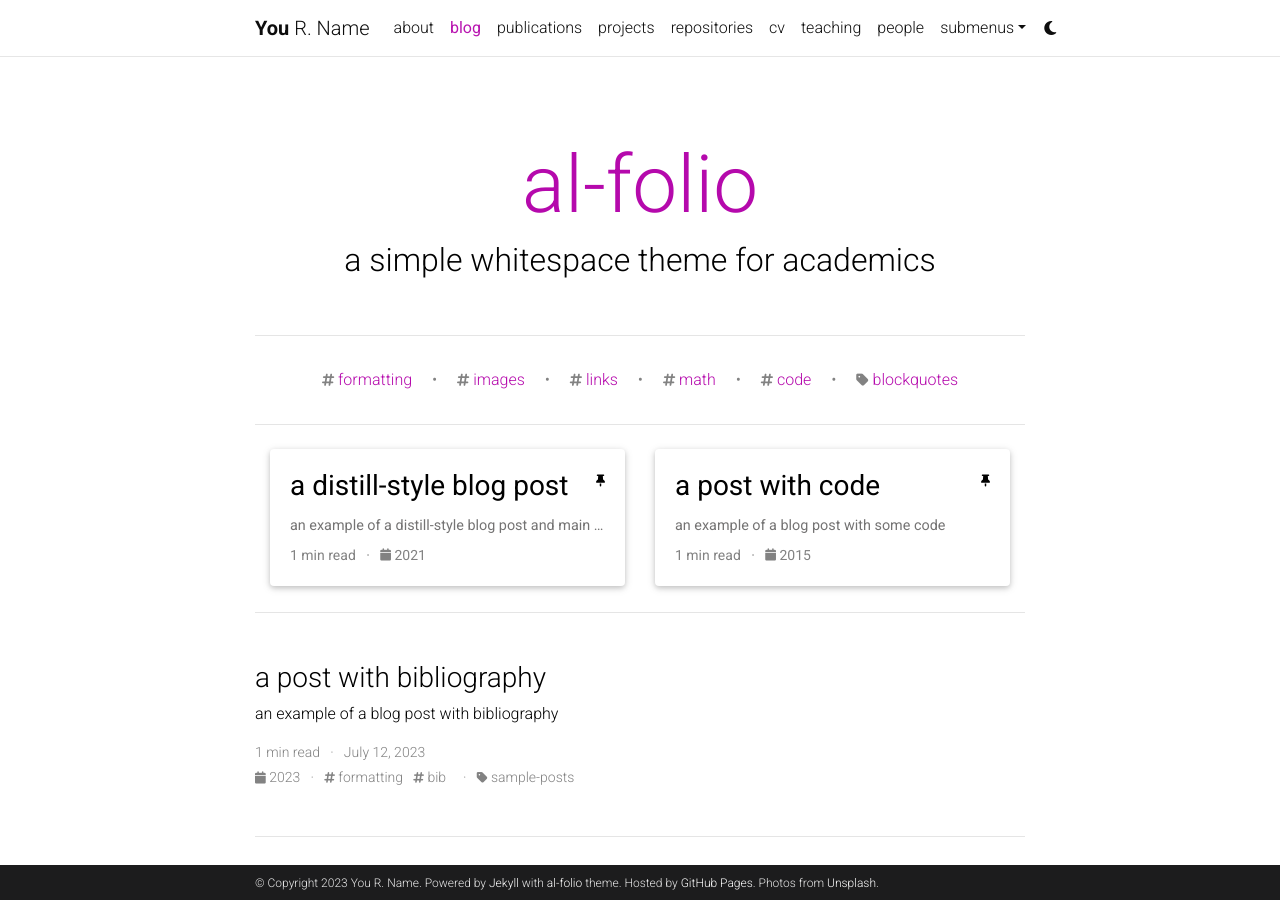
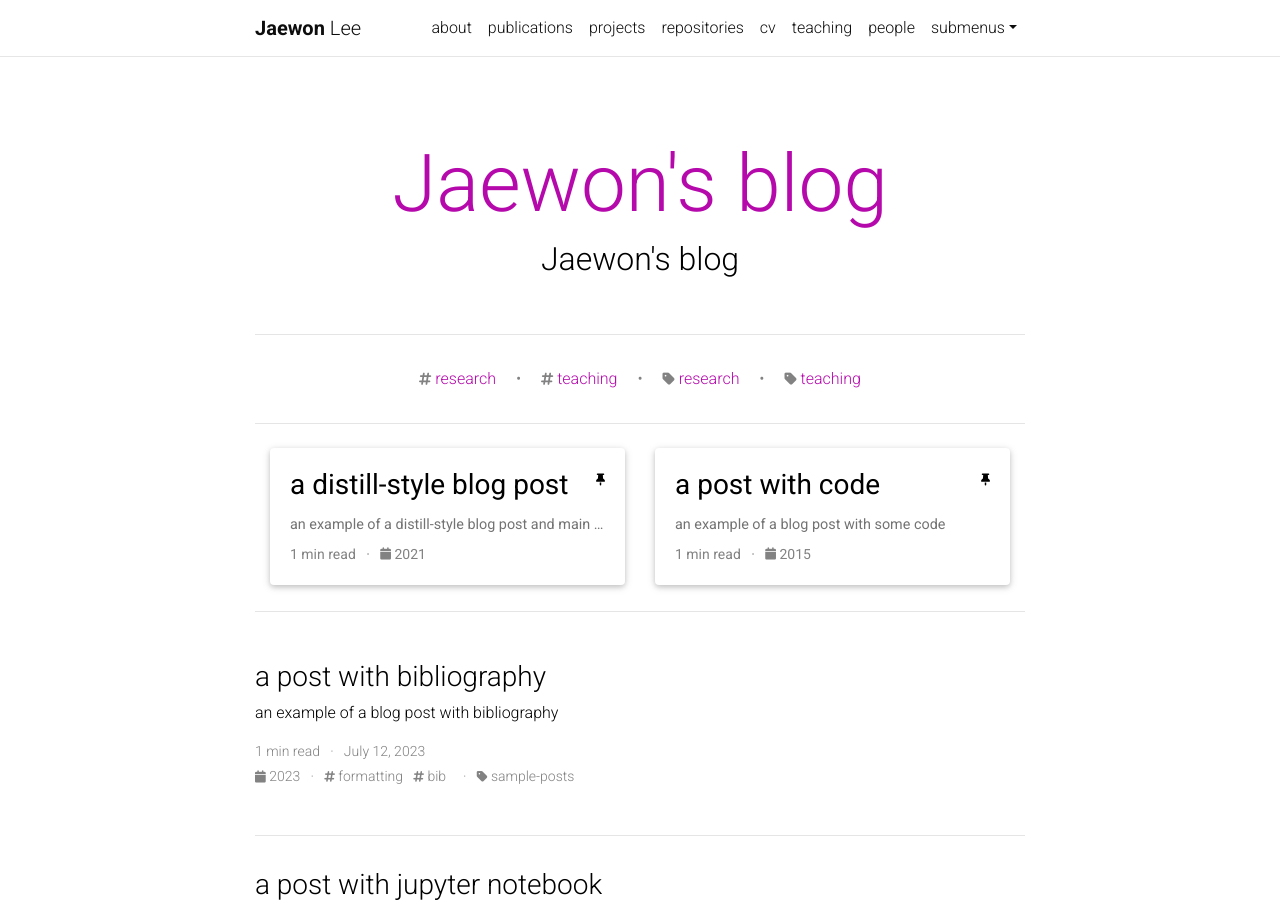
Before and after one commit to j1-lee/j1-lee.github.io, a Jekyll site: the page built from blog/index.html, in a window 1280 px wide and 900 px high. Built offline with Jekyll 4.4.1, drawn with Linux system fonts in a browser that asks for light colours; the list of posts is cut into pages by our own code; comment, search, counter and statistics services are not loaded; a style sheet for code colours, icons or effects is not loaded; some of the changed text lies outside the part shown.

Commit message:
change settings

```diff
--- a/_config.yml
+++ b/_config.yml
@@ -3,23 +3,22 @@
 # -----------------------------------------------------------------------------
 
 title: blank # the website title (if blank, full name will be used instead)
-first_name: You
-middle_name: R.
-last_name: Name
-email: you@example.com
+first_name: Jaewon
+middle_name:
+last_name: Lee
+email: jaewon.lee@yale.edu
 description: > # the ">" symbol means to ignore newlines until "footer_text:"
-  A simple, whitespace theme for academics. Based on [*folio](https://github.com/bogoli/-folio) design.
+  A Ph.D. candidate in Economics at Yale University
 footer_text: >
   Powered by <a href="https://jekyllrb.com/" target="_blank">Jekyll</a> with <a href="https://github.com/alshedivat/al-folio">al-folio</a> theme.
   Hosted by <a href="https://pages.github.com/" target="_blank">GitHub Pages</a>.
-  Photos from <a href="https://unsplash.com" target="_blank">Unsplash</a>.
-keywords: jekyll, jekyll-theme, academic-website, portfolio-website  # add your own keywords or leave empty
+keywords:
 
 lang: en # the language of your site (for example: en, fr, cn, ru, etc.)
-icon: ⚛️  # the emoji used as the favicon (alternatively, provide image name in /assets/img/)
+icon: 🪪 # the emoji used as the favicon (alternatively, provide image name in /assets/img/)
 
-url: https://alshedivat.github.io # the base hostname & protocol for your site
-baseurl: /al-folio # the subpath of your site, e.g. /blog/
+url: https://j1-lee.github.io # the base hostname & protocol for your site
+baseurl: # the subpath of your site, e.g. /blog/
 last_updated: false # set to true if you want to display last updated in the footer
 impressum_path:  # set to path to include impressum link in the footer, use the same path as permalink in a page, helps to conform with EU GDPR
 
@@ -41,14 +40,14 @@
 # will use title and url fields
 # Take a look to https://github.com/jekyll/jekyll-feed for more customization
 
-rss_icon: true
+rss_icon: false
 
 # -----------------------------------------------------------------------------
 # Layout
 # -----------------------------------------------------------------------------
 
 navbar_fixed: true
-footer_fixed: true
+footer_fixed: false
 
 # Dimensions
 max_width: 800px
@@ -71,7 +70,7 @@
 gitlab_username: # your GitLab user name
 twitter_username: # your Twitter handle
 mastodon_username: # your mastodon instance+username in the format instance.tld/@username
-linkedin_username: # your LinkedIn user name
+linkedin_username: j1-lee # your LinkedIn user name
 telegram_username: # your Telegram user name
 scholar_userid: # your Google Scholar ID
 semanticscholar_id: # your Semantic Scholar ID
@@ -103,8 +102,7 @@
 zotero_username: # your zotero username
 wechat_qr: # filename of your wechat qr-code saved as an image (e.g., wechat-qr.png if saved to assets/img/wechat-qr.png)
 
-contact_note: >
-  You can even add a little note about which of these is the best way to reach you.
+contact_note:
 
 # -----------------------------------------------------------------------------
 # Analytics and search engine verification
@@ -120,9 +118,9 @@
 # Blog
 # -----------------------------------------------------------------------------
 
-blog_name: al-folio # blog_name will be displayed in your blog page
-blog_nav_title: blog # your blog must have a title for it to be displayed in the nav bar
-blog_description: a simple whitespace theme for academics
+blog_name: Jaewon's blog # blog_name will be displayed in your blog page
+blog_nav_title: # your blog must have a title for it to be displayed in the nav bar
+blog_description: Jaewon's blog
 permalink: /blog/:year/:title/
 
 # Pagination
@@ -148,15 +146,15 @@
   lang: en
 
 # Disqus comments (DEPRECATED)
-disqus_shortname: al-folio # put your disqus shortname
+disqus_shortname: # put your disqus shortname
 # https://help.disqus.com/en/articles/1717111-what-s-a-shortname
 
 # External sources.
 # If you have blog posts published on medium.com or other external sources,
 # you can display them in your blog by adding a link to the RSS feed.
-external_sources:
-  - name: medium.com
-    rss_url: https://medium.com/@al-folio/feed
+# external_sources:
+#   - name: medium.com
+#     rss_url: https://medium.com/@al-folio/feed
 
 # -----------------------------------------------------------------------------
 # Collections
@@ -263,8 +261,8 @@
     tag: '/blog/tag/:name/'
     category: '/blog/category/:name/'
 
-display_tags: ['formatting', 'images', 'links', 'math', 'code'] # these tags will be displayed on the front page of your blog
-display_categories: ['blockquotes'] # these categories will be displayed on the front page of your blog
+display_tags: ['research', 'teaching'] # these tags will be displayed on the front page of your blog
+display_categories: ['research', 'teaching'] # these categories will be displayed on the front page of your blog
 
 # -----------------------------------------------------------------------------
 # Jekyll Scholar
@@ -272,8 +270,8 @@
 
 scholar:
 
-  last_name: [Einstein]
-  first_name: [Albert, A.]
+  last_name: [Lee]
+  first_name: [Jaewon]
 
   style: apa
   locale: en
@@ -310,7 +308,7 @@
 more_authors_animation_delay: 10  # more authors are revealed on click using animation; smaller delay means faster animation
 
 # Enables publication thumbnails. If disabled, none of the publications will display thumbnails, even if specified in the bib entry.
-enable_publication_thumbnails: true
+enable_publication_thumbnails: false
 
 # -----------------------------------------------------------------------------
 # Jekyll Link Attributes
@@ -361,17 +359,17 @@
 enable_cronitor_analytics: false  # enables cronitor RUM analytics
 enable_google_verification: false  # enables google site verification
 enable_bing_verification:   false  # enables bing site verification
-enable_masonry:             true   # enables automatic project cards arrangement
-enable_math:                true   # enables math typesetting (uses MathJax)
+enable_masonry:             false   # enables automatic project cards arrangement
+enable_math:                false   # enables math typesetting (uses MathJax)
 enable_tooltips:            false  # enables automatic tooltip links generated
                                    # for each section titles on pages and posts
-enable_darkmode:            true   # enables switching between light/dark modes
+enable_darkmode:            false   # enables switching between light/dark modes
 enable_navbar_social:       false  # enables displaying social links in the
                                    # navbar on the about page
-enable_project_categories:  true   # enables categorization of projects into
+enable_project_categories:  false   # enables categorization of projects into
                                    # multiple categories
 enable_medium_zoom:         true   # enables image zoom feature (as on medium.com)
-enable_progressbar:         true   # enables a horizontal progress bar linked to the vertical scroll position
+enable_progressbar:         false   # enables a horizontal progress bar linked to the vertical scroll position
 
 # -----------------------------------------------------------------------------
 # Library versions
```
